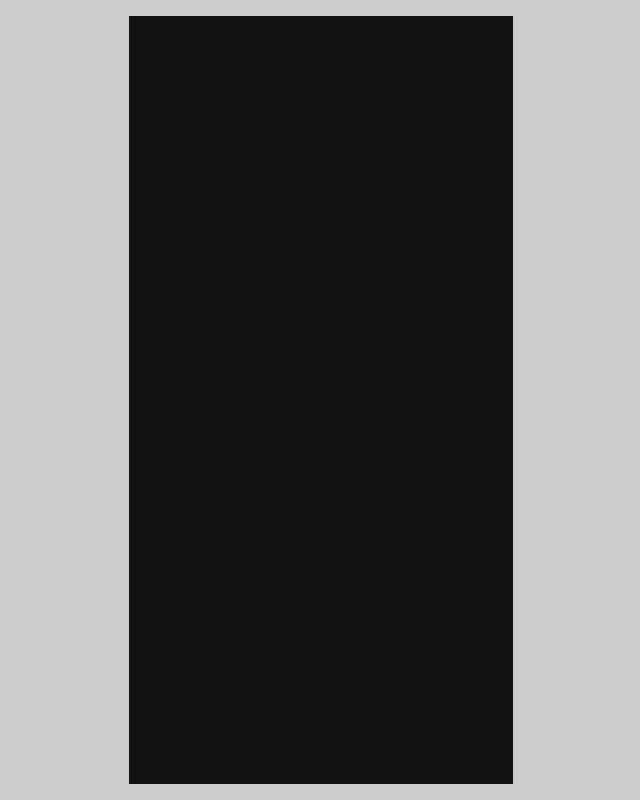
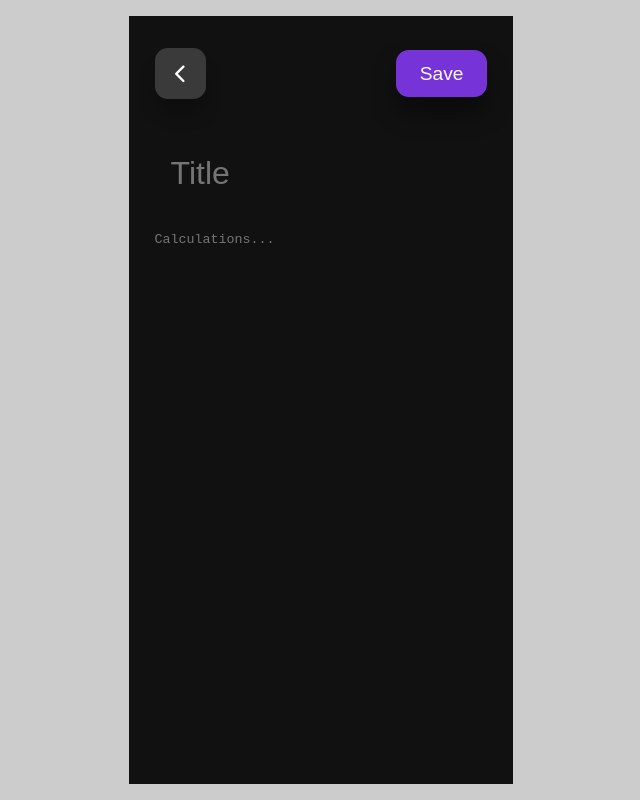
Before and after one commit to MarcoAG-115/ReactNotepadApp, a React (Create React App) app: page /create-calc-note in a window 1280 px wide. Before the commit this address had no page. Shown: the whole page, without its empty margins (319-959 px from the left). Built offline with nearby package versions, Linux system fonts and the light colour scheme.

Commit message:
Added CreateCalcNote & added mirror column ui

```diff
--- a/src/App.jsx
+++ b/src/App.jsx
@@ -1,6 +1,7 @@
 import { BrowserRouter, Routes, Route } from "react-router-dom"
 import Notes from "./pages/Notes"
 import CreateNote from './pages/CreateNote';
+import CreateCalcNote from './pages/CreateCalcNote';
 import EditNote from './pages/EditNote';
 // import dummyNotes from './dummy_notes'
 import { useEffect, useState } from "react";
@@ -18,6 +19,7 @@ const App = () => {
             <Routes>
                 <Route path="/" element={<Notes notes={notes}/>} />
                 <Route path="/create-note" element={<CreateNote setNotes={setNotes}/>} />
+                <Route path="/create-calc-note" element={<CreateCalcNote setNotes={setNotes}/>} />
                 <Route path="/edit-note/:id" element={<EditNote notes={notes} setNotes={setNotes}/>} />
             </Routes>
             </BrowserRouter>
--- a/src/index.css
+++ b/src/index.css
@@ -156,6 +156,14 @@ h2 {
     padding: 1rem;
 }
 
+/*vvv new stuff vvv*/
+btn calc__btn {
+    position: fixed;
+    bottom: 4rem;
+    right: 7rem;
+    padding: 1rem;
+}
+/* ^^^new stuff^^^ */
 
 
 
@@ -187,6 +195,59 @@ h2 {
     font-size: 2rem;
 }
 
+/*vvv new stuff vvv*/
+
+/* CREATE CALC NOTE */
+.create-calc-note__form {
+    /* display: flex; */
+    /* flex-direction: column; */
+    gap: 1rem;
+    margin-top: 2rem;
+}
+
+.create-calc-note__form input {
+    margin-top: 1rem;
+    width: 100%;
+    padding: 0.5rem 1rem;
+    /* margin-top: 3rem; */
+    background: transparent;
+    border-radius: 0.2rem;
+    font-size: 1.1rem;
+    color: var(--color-white);
+}
+
+.inline-div {
+    display:inline-block;
+}
+
+.inline-div textarea{
+    resize: none;
+    height:100%;
+    margin-top: 2rem;
+    width:100%;
+    background: transparent;
+}
+
+.create-calc-note__textarea1 {
+    /* font-family:system-ui, -apple-system, BlinkMacSystemFont, 'Segoe UI', Roboto, Oxygen, Ubuntu, Cantarell, 'Open Sans', 'Helvetica Neue', sans-serif; */
+    /* font-size: 1.1rem; */
+    color: var(--color-white);
+}
+
+.create-calc-note__textarea2 {
+    /* border-left: rgba(180, 191, 191, 0.46);
+    border-left-width: 1px;
+    border-style: solid; */
+    /* font-size: 1rem; */
+    padding-left: 10px;
+    color:rgba(186, 232, 232, 0.618);
+}
+
+.create-calc-note__form input {
+    font-size: 2rem;
+}
+
+/* ^^^new stuff^^^ */
 
 /* MEDIA QUERIES FOR PHONES */
 @media screen and (max-width: 600px) {
--- /dev/null
+++ b/src/pages/CreateCalcNote.jsx
@@ -0,0 +1,50 @@
+import { Link, useNavigate } from "react-router-dom"
+import {IoIosArrowBack} from 'react-icons/io'
+import { useState } from 'react';
+import {v4 as uuid} from 'uuid'
+
+import useCreateDate from "../components/useCreateDate";
+
+const CreateCalcNote = ({setNotes}) => {
+    const [title, setTitle] = useState('')
+    const [details, setDetails] = useState('')
+    const date = useCreateDate();
+    const navigate = useNavigate();
+
+    const handleSubmit = (e) => {
+      e.preventDefault();
+
+      if(title && details) {
+        const note = {id: uuid(), title, details, date}
+        // add this note to the Notes array
+        setNotes(prevNotes => [note, ...prevNotes])
+
+        // redirect to home page
+        navigate('/')
+      }
+
+    }
+
+    return (
+       <section>
+          <header className="create-note__header">
+            <Link to="/" className="btn"><IoIosArrowBack/></Link>
+            <button className="btn lg primary" onClick={handleSubmit}>Save</button>
+          </header>
+          <form className="create-calc-note__form" onSubmit={handleSubmit}>
+            <input type="text" placeholder="Title" value={title} onChange={(e) => setTitle(e.target.value)} autoFocus/>
+
+            <div class="inline-div">
+            <textarea className="create-calc-note__textarea1" rows="20" cols="20" placeholder="Calculations..." value={details} onChange={(e) => setDetails(e.target.value)}></textarea>
+            </div>
+            {/* <textarea className="create-calc-note__textarea2" rows="28" placeholder="be boop be..." value={details} onChange={(e) => setDetails(e.target.value)}></textarea> */}
+            <div class="inline-div">
+            <textarea readOnly className="create-calc-note__textarea2" rows="20" cols="20" placeholder="be boop be..." value={details}>{details}</textarea>
+            </div>
+
+          </form>
+       </section>
+    )
+}
+
+export default CreateCalcNote
--- a/src/pages/EditNote.jsx
+++ b/src/pages/EditNote.jsx
@@ -48,10 +48,25 @@ const EditNote = ({notes, setNotes}) => {
             <button className="btn lg primary" onClick={handleForm}>Save</button>
             <button className="btn danger" onClick={handleDelete}><RiDeleteBin6Line/></button>
           </header>
-          <form className="create-note__form" onSubmit={handleForm}>
+          {/* <form className="create-note__form" onSubmit={handleForm}>
             <input type="text" placeholder="Title" value={title} onChange={(e) => setTitle(e.target.value)} autoFocus/>
             <textarea rows="28" placeholder="Note details..." value={details} onChange={(e) => setDetails(e.target.value)}></textarea>
+
+          </form> */}
+
+          <form className="create-calc-note__form" onSubmit={handleForm}>
+            <input type="text" placeholder="Title" value={title} onChange={(e) => setTitle(e.target.value)} autoFocus/>
+
+            <div class="inline-div">
+            <textarea className="create-calc-note__textarea1" rows="20" cols="20" placeholder="Calculations..." value={details} onChange={(e) => setDetails(e.target.value)}></textarea>
+            </div>
+            {/* <textarea className="create-calc-note__textarea2" rows="28" placeholder="be boop be..." value={details} onChange={(e) => setDetails(e.target.value)}></textarea> */}
+            <div class="inline-div">
+            <textarea readOnly className="create-calc-note__textarea2" rows="20" cols="20" placeholder="be boop be..." value={details}>{details}</textarea>
+            </div>
+
           </form>
+
        </section>
     )
 }
--- a/src/pages/Notes.jsx
+++ b/src/pages/Notes.jsx
@@ -36,6 +36,9 @@ const Notes = ({notes}) => {
                 }
             </div>
             <Link to="/create-note" className='btn add__btn'><BsPlusLg/></Link>
+            {/* vvv new stuff vvv*/}
+            <Link to="/create-calc-note" className='btn calc__btn'><BsPlusLg/></Link>
+            {/* ^^^new stuff^^^ */}
         </section>
     )
 }
```
